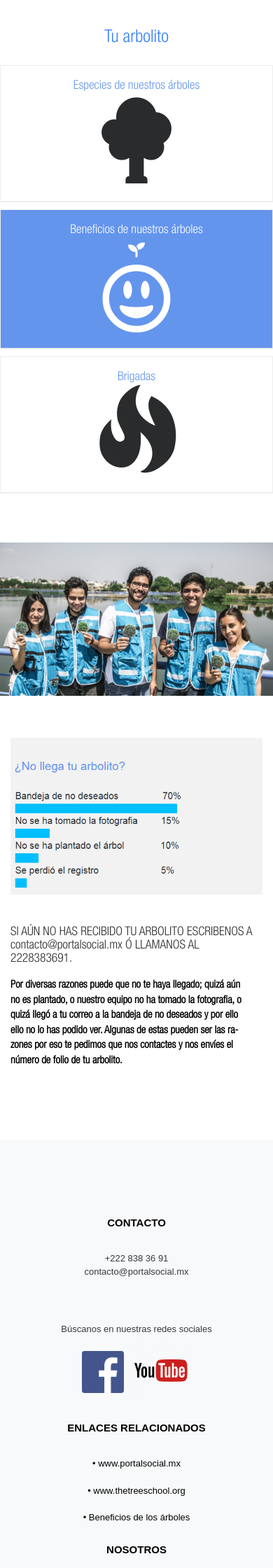
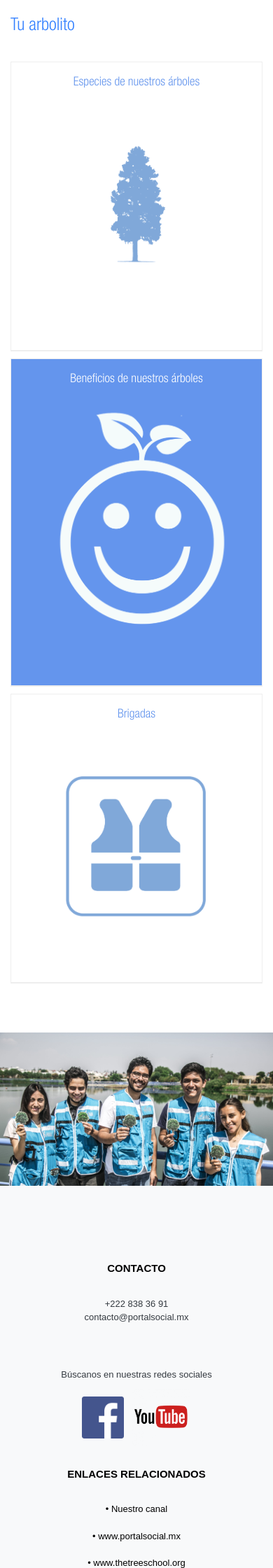
Before and after one commit to Alexalonsoq/Donaunarbol, a CodeIgniter app: page /Donaunarbol/home/arbolito in a window 390 px wide. Shown: the part 1456-3696 px from the top of the page at 70% size. Run offline with CodeIgniter, Linux system fonts and the light colour scheme; some libraries are stand-ins or nearby versions.

Commit message:
Fixed pictures in tuarbolito view

```diff
--- a/application/views/footer.php
+++ b/application/views/footer.php
@@ -1,7 +1,7 @@
 
 
 <footer class="page-footer font-small "  >
-<div class="feature-wrapper p-3 mb-2 bg-light text-dark">
+<div class="feature-wrapper p-3  bg-light text-dark">
     <div style="clear:both; margin:100px" > </div>
 
     <div class="container">
@@ -39,6 +39,9 @@
                 <br>
 
             <ul class="list-unstyled">
+            <li><h6>
+                <a href="https://www.youtube.com/channel/UC4XjsjerjcQg2vIH-4POyYA" target="_blank">•  Nuestro canal <p>&nbsp;</p></a></h6>
+              </li>
               <li><h6>
 
                 <a href="http://portalsocial.mx/" target="_blank"> •  www.portalsocial.mx <p>&nbsp;</p></a></h6>
--- a/application/views/tuarbolito.php
+++ b/application/views/tuarbolito.php
@@ -108,15 +108,15 @@ div#body > .div2{
 
 </div>
 
-<div class="row">
+<div class="row ">
 
-<div class="col-sm-3">
+<!-- <div class="col-sm-3">
   <h3> </h3>
-</div>
+</div> -->
 
-<div class="col-sm-6" >
+<div class="col-sm-8" >
  <p>
-    <h3>
+
   <br><br>
   Para nosotros es  muy importante generar un vínculo  entre las personas y  la naturaleza, una  forma delograrlo es presentándole su árbol
   por  medio de una  fotografia. Cuando  una persona  dona un  árbol al
@@ -129,9 +129,7 @@ div#body > .div2{
 </h3>
 </p>
 </div>
-<div class="col-sm-2">
 
-</div>
 </div>
 
 
@@ -144,15 +142,15 @@ div#body > .div2{
 
 
 
-<div class="row"  >
- <div> &nbsp;&nbsp;&nbsp;&nbsp;&nbsp;&nbsp;&nbsp;&nbsp;&nbsp;&nbsp;&nbsp; </div>
-  <div class=" col-sm-4 " style=" margin: -15px;">
+<div class="row  no-gutters"  >
+
+ <div class=" col-sm-4 ">
   <img src="../img/gust.jpg"   width="600"  class="img-responsive">
 </div>
-  <div class="col-sm-4 " style=" margin: -15px;">
+<div class="col-sm-4 " >
  <img src="../img/germa.jpg"   width="500" class="img-responsive">
 </div>
-  <div class="col-sm-4 "  style=" margin: -15px;">
+<div class="col-sm-4 " >
   <img src="../img/val.jpg"    width="500" class="img-responsive">
 </div>
 
@@ -169,56 +167,84 @@ div#body > .div2{
  /////////// Tu arbolito:
 
 ?>
-<div style="clear:both; margin:100px" > </div>
+<br>
+<br>
 
+<br>
 
-<div class="row"  align="center">
+<div class="container-fluid">
+<div class="row justify-content-md-center"  >
+ <div class="col-sm-3">
+ <h1 style="color:#3380FF";>Tu arbolito </h1>
+ </div>
+ <div class="col-sm3">
 
-<div class="container" align="center"> <h1 style="color:#3380FF";>Tu arbolito </h1></div>
+ </div>
+ <div class="col-sm-3">
 
-<div style="clear:both; margin:10px" > </div>
+ </div>
+</div>
 
+<br>
+<br>
 
-<div class="col-sm-4">
+<div class="row justify-content-md-center">
+      <div class="col-sm-2">
         <ul class="price">
-
-    <li > <div >
+          <li >
+            <div >
               <h3 style=" color:#6495ED" >
                 Especies de nuestros árboles
-
               </h3>
-      <i class="glyphicon glyphicon-tree-deciduous" style='font-size:125px;'></i>
+              <img src="../img/arbol_azul.png" alt="" class="img-responsive">
             </div>
-
            </li>
          </ul>
        </div>
 
-<div class="col-sm-4">
+       <div class="col-sm-2">
             <ul class="price">
-
-    <li class="blue"> <div ><h3 style=" color:white" >
+              <li class="blue">
+                <div >
+                  <h3 style=" color:white" >
                     Beneficios de nuestros árboles
-
                   </h3>
-        <i class='fas fa-seedling' style='font-size:24px;color:white '></i> <br>
-      <i class='far fa-grin-alt ' style='font-size:100px;color:white'></i>
+                  <img src="../img/carita.png" alt="" class="img-responsive">
                 </div>
               </li>
-
              </ul>
          </div>
 
-<div class="col-sm-4">
+      <div class="col-sm-2">
           <ul class="price">
-
-    <li > <div ><h3 style=" color:#6495ED" >
-          Brigadas</h3>
-<i class='glyphicon glyphicon-fire' style='font-size:125px'></i>
-        </div></li>
-
+            <li >
+              <div >
+                <h3 style=" color:#6495ED">
+                  Brigadas
+                </h3>
+            <img src="../img/Chaleco.png" alt="" class="img-responsive">
+                </div>
+              </li>
               </ul>
       </div>
+</div>
+
+</div>
+
+
+
+  <!-- <div style="clear:both; margin:10px" > </div> -->
+
+
+
+
+
+
+
+
+
+
+
 
 <div class="container">
 
@@ -241,13 +267,11 @@ div#body > .div2{
 </div>
 
 
-<br><br>
-<br><br>
 
 
 
 
-  <div class="col-sm-6">
+  <!-- <div class="col-sm-6">
  <img src="../img/grafica.png" class="img-responsive">
   </div>
 
@@ -265,18 +289,9 @@ div#body > .div2{
   <h4>ello no lo has podido ver. Algunas de estas pueden ser las ra-</h4>
   <h4>zones por eso te pedimos que nos contactes y nos envíes el</h4>
   <h4>número de folio de tu arbolito.</h4>
-</div>
+</div> -->
 
 
-
-
-  <div class="content clearfix">
-
-</div>
-
-
-
-<div style="clear:both; margin:100px" > </div>
 
 
 
```
Also changed, not shown: img/Chaleco.png (added), img/arbol_azul.png (added), img/carita.png (added). Lines whose indentation alone changed are shown as unchanged.
